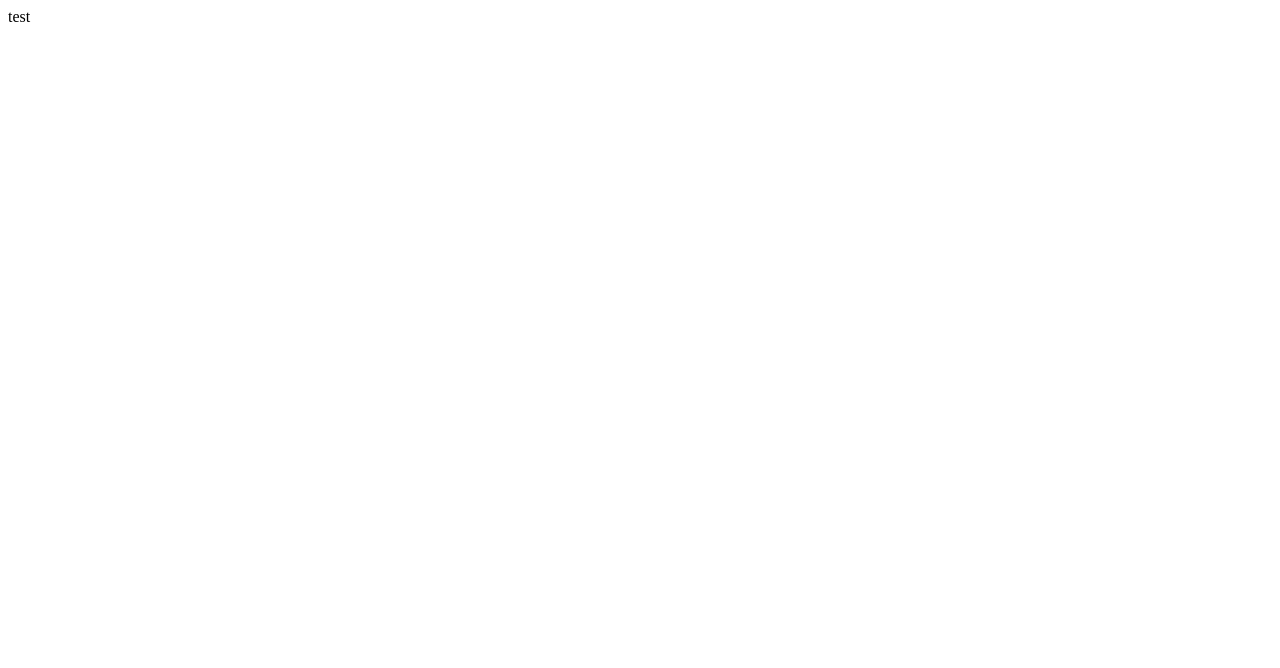
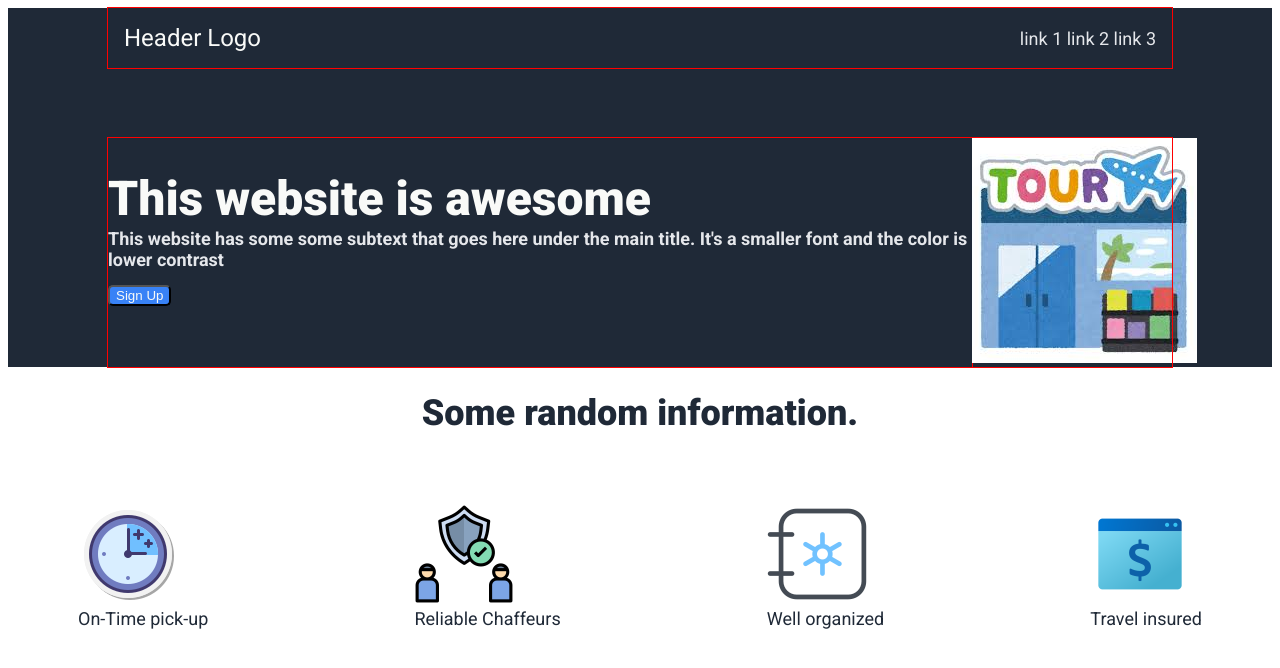
Before and after one commit to nelosoga/landing-page, a plain HTML site: page index.html in a window 1280 px wide. Drawn offline with Linux system fonts and the light colour scheme.

Commit message:
Update all links and files.

```diff
--- a/index.html
+++ b/index.html
@@ -2,10 +2,52 @@
 <html lang="en">
 <head>
     <meta charset="UTF-8">
+    <link rel="stylesheet" href="styles.css">
     <meta name="viewport" content="width=device-width, initial-scale=1.0">
-    <title>Document</title>
+    <title>Landing Page</title>
 </head>
 <body>
-    test
+    <div class="hero">
+        <div class="header">
+            <div class="nav-right">Header Logo</div>
+            <div class="nav-left">
+                <a href="#">link 1</a>
+                <a href="#">link 2</a>
+                <a href="#">link 3</a>
+            </div>
+        </div>
+
+        <div class="info">
+            <div class="info-right">
+                <h1>This website is awesome<h1><br/>
+                <h2>This website has some some subtext that goes here under the main title. It's a smaller font and the color is lower contrast</h2>
+                <button onclick="location.href='#' type="button">Sign Up</button>
+            </div>
+            <div class="info-img">
+                <img src="/landing-page/images/tour.jpeg" alt="tour">
+            </div>
+        </div>
+    </div>
+    <div class="body">
+        <div class="random">Some random information.</div>
+        <div class="cards-container">
+            <div class="info-img">
+            <img src="images/on-time.png" alt="barberry">
+            <div class="text">On-Time pick-up</div>
+            </div>
+            <div class="info-img">
+            <img src="images/reliable.png" alt="chili">
+            <div class="text">Reliable Chaffeurs</div>
+            </div>
+            <div class="info-img">
+            <img src="images/safe.png" alt="pepper">
+            <div class="text">Well organized</div>
+            </div>
+            <div class="info-img">
+            <img src="images/secured.png" alt="saffron">
+            <div class="text">Travel insured</div>
+            </div>
+        </div>
+    </div>
 </body>
 </html>
--- a/styles.css
+++ b/styles.css
@@ -0,0 +1,98 @@
+@import url('https://fonts.googleapis.com/css2?family=Fira+Code:wght@300..700&family=Roboto:ital,wght@0,100..900;1,100..900&display=swap');
+
+body {
+    font-family: Roboto;
+    display: flex;
+    flex-direction: column;
+}
+
+a {
+    text-decoration: none;
+    color: #e5e7eb;
+}
+
+button {
+    background-color: #3882f6;
+    color: #f9faf8;
+    border-radius: 5px;
+    box-shadow: none;
+}
+
+h1 {
+    font-size: 48px;
+    font-weight: 900;
+    color: #f9faf8;
+}
+
+h2 {
+    font-size: 18px;
+    color: #e5e7eb;
+    margin-top: -120px;
+}
+
+.header {
+    outline: solid 1px red;
+    display: flex;
+    justify-content: space-between;
+    align-items: center;
+    padding: 16px;
+    margin-bottom: 70px;
+}
+
+.nav-right {
+    font-size: 24px;
+    color: #f9faf8;
+}
+
+.nav-left {
+    font-size: 18px;
+    color: #e5e7eb;
+    max-width: 200px;
+}
+
+.info {
+    outline: solid 1px red;
+    display: flex;
+    justify-content: space-between;
+}
+
+.info-right {
+    outline: solid 1px red;
+}
+
+
+.info-left {
+    outline: solid 1px red;
+
+}
+
+.cards-container {
+    display: flex;
+    justify-content: space-between;
+    align-items: start;
+    height: 90px;
+    gap: 1em;
+    padding: 50px;
+    margin: 20px;
+}
+
+.random {
+    font-size: 36px;
+    color: #1f2937;
+    font-weight: 900;
+    display: flex;
+    justify-content: center;
+    margin-top: 25px;
+}
+
+.info-img {
+    max-width: 200px;
+    gap: 1em;
+    font-size: 18px;
+    color: #1f2937;
+}
+
+.hero, .footer {
+    background-color: #1f2937;
+    padding:0px 100px 0px 100px;
+}
```
Also changed, not shown: images/on-time.png (added), images/reliable.png (added), images/safe.png (added), images/secured.png (added), images/tour.jpeg (added).
